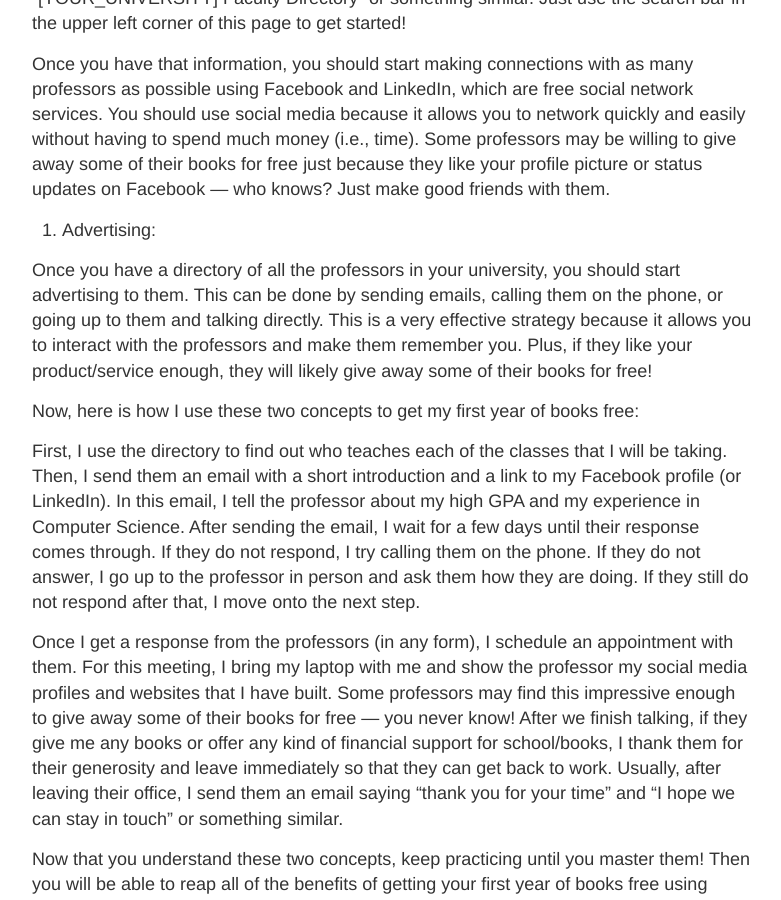
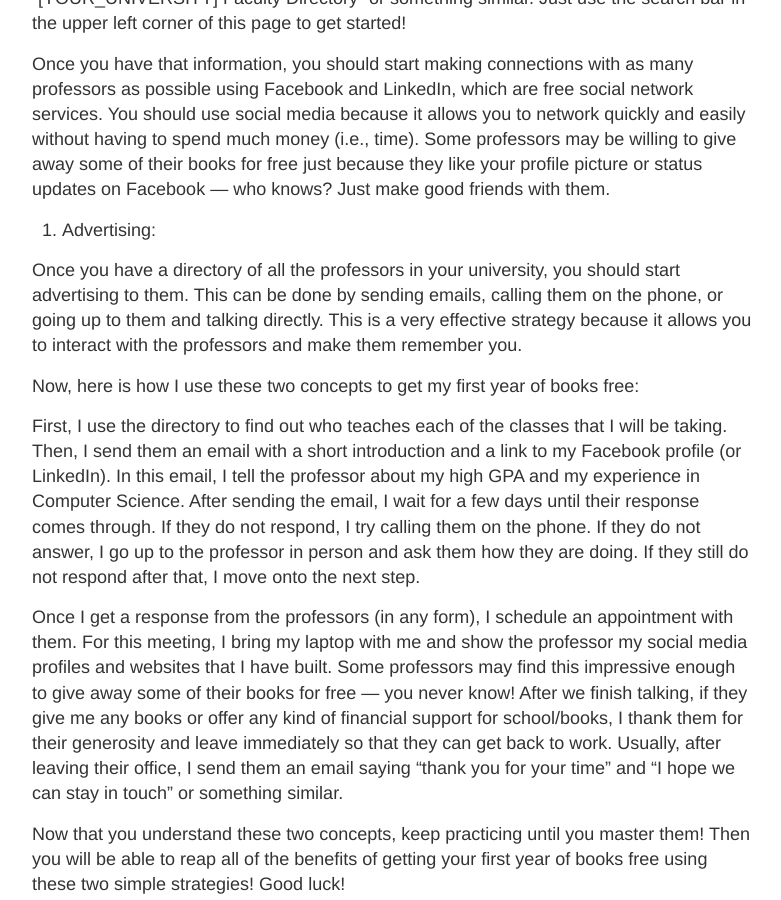
Before and after one commit to sam-frank/sam-frank.github.io, a Jekyll site: the page built from _posts/2021-7-9-How-to-Get-Free-Books.md, in a window 1280 px wide and 900 px high, scrolled down 422 px. Shown: the whole window, without its empty margins (248-1029 px from the left). Built offline with Jekyll 4.4.1, drawn with Linux system fonts in a browser that asks for light colours.

Commit message:
edit free books

```diff
--- a/_posts/2021-7-9-How-to-Get-Free-Books.md
+++ b/_posts/2021-7-9-How-to-Get-Free-Books.md
@@ -13,7 +13,7 @@ Once you have that information, you should start making connections with as many
 
 2. Advertising:
 
-Once you have a directory of all the professors in your university, you should start advertising to them. This can be done by sending emails, calling them on the phone, or going up to them and talking directly. This is a very effective strategy because it allows you to interact with the professors and make them remember you. Plus, if they like your product/service enough, they will likely give away some of their books for free!
+Once you have a directory of all the professors in your university, you should start advertising to them. This can be done by sending emails, calling them on the phone, or going up to them and talking directly. This is a very effective strategy because it allows you to interact with the professors and make them remember you.
 
 Now, here is how I use these two concepts to get my first year of books free:
 
```
